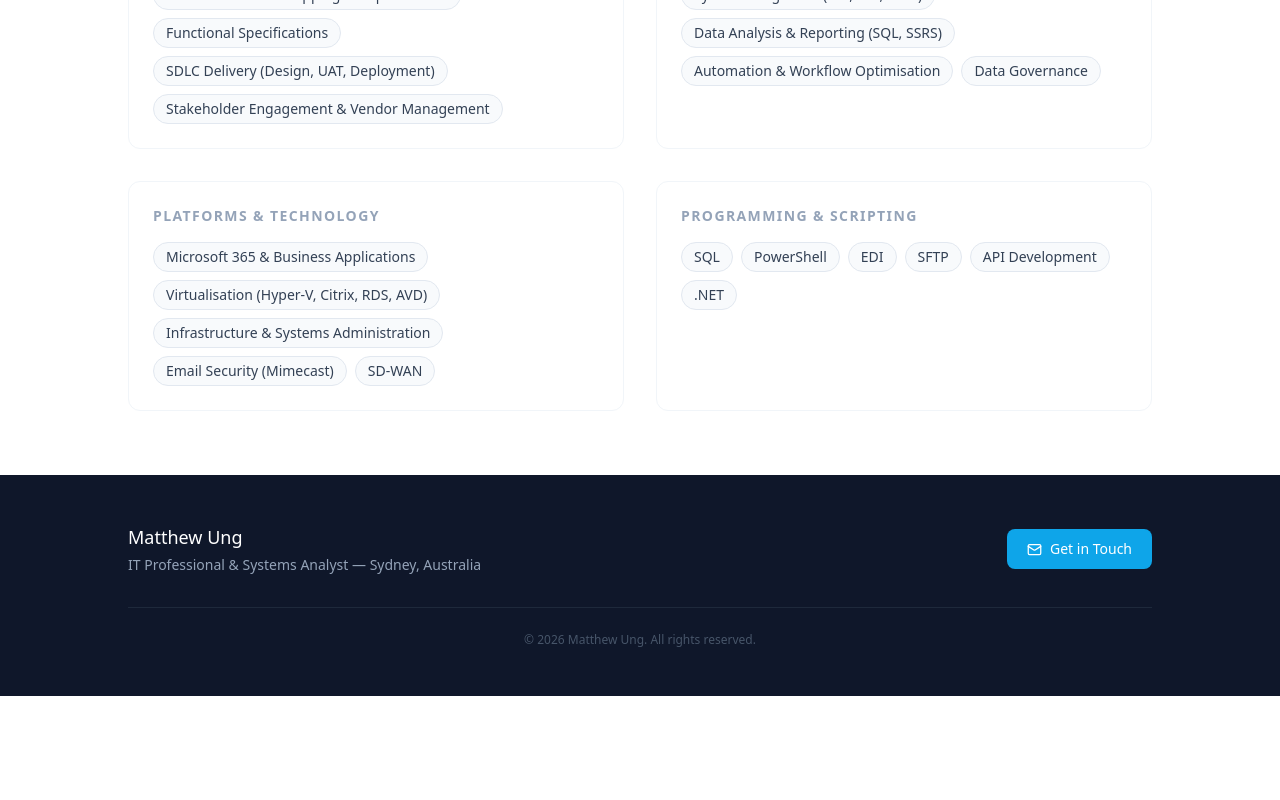
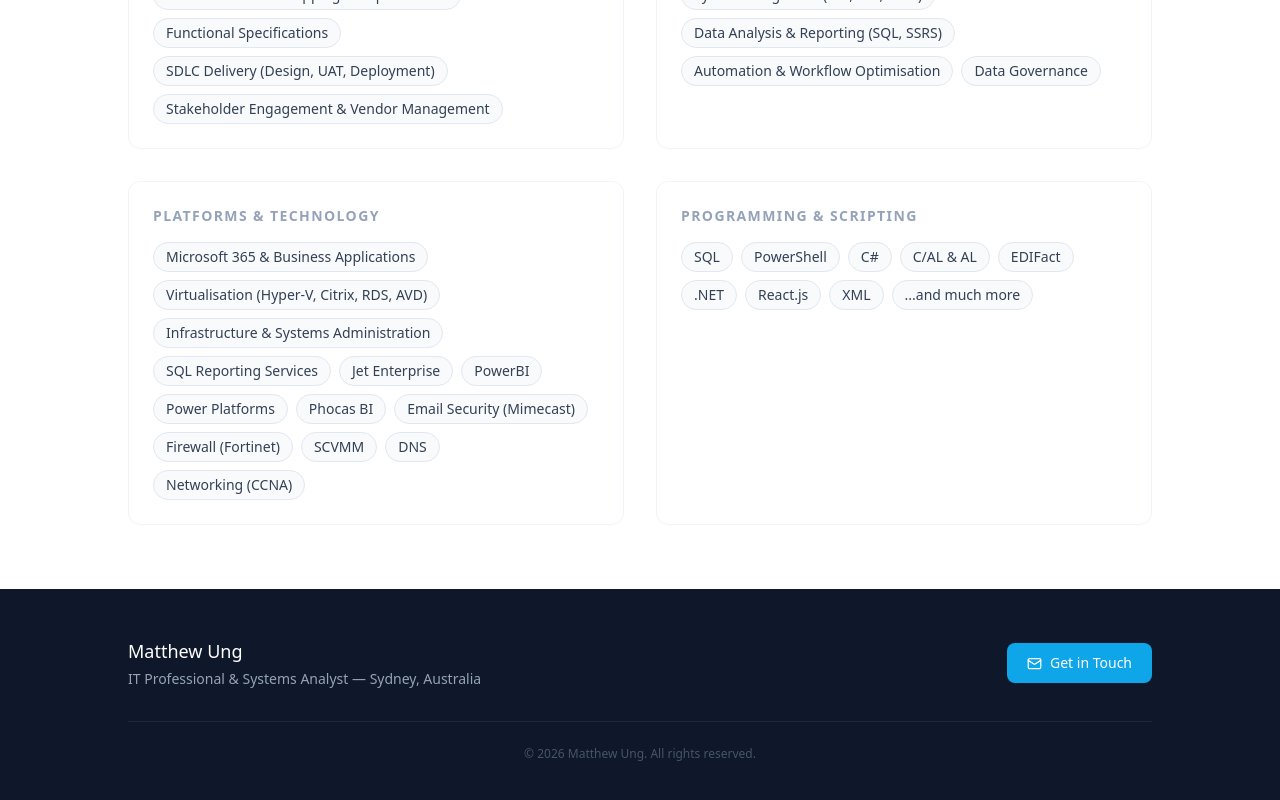
Before and after one commit to ungmatt/resume, a React (Vite) app: page / in a window 1280 px wide. Shown: the part 2111-2911 px from the top of the page. Before the commit the page ends 2807 px from the top, so only its background shows below. Built offline with nearby package versions, Linux system fonts and the light colour scheme.

Commit message:
Update Skills.tsx
updated

```diff
--- a/src/components/Skills.tsx
+++ b/src/components/Skills.tsx
@@ -11,11 +11,11 @@ const skillGroups = [
   },
   {
     category: 'Platforms & Technology',
-    skills: ['Microsoft 365 & Business Applications', 'Virtualisation (Hyper-V, Citrix, RDS, AVD)', 'Infrastructure & Systems Administration', 'Email Security (Mimecast)', 'SD-WAN'],
+    skills: ['Microsoft 365 & Business Applications', 'Virtualisation (Hyper-V, Citrix, RDS, AVD)', 'Infrastructure & Systems Administration', 'SQL Reporting Services', 'Jet Enterprise', 'PowerBI', 'Power Platforms', 'Phocas BI', 'Email Security (Mimecast)', 'Firewall (Fortinet)', 'SCVMM', 'DNS', 'Networking (CCNA)'],
   },
   {
     category: 'Programming & Scripting',
-    skills: ['SQL', 'PowerShell', 'EDI', 'SFTP', 'API Development', '.NET'],
+    skills: ['SQL', 'PowerShell', 'C#', 'C/AL & AL', 'EDIFact', '.NET', 'React.js', 'XML', '...and much more'],
   },
 ];
 
```
